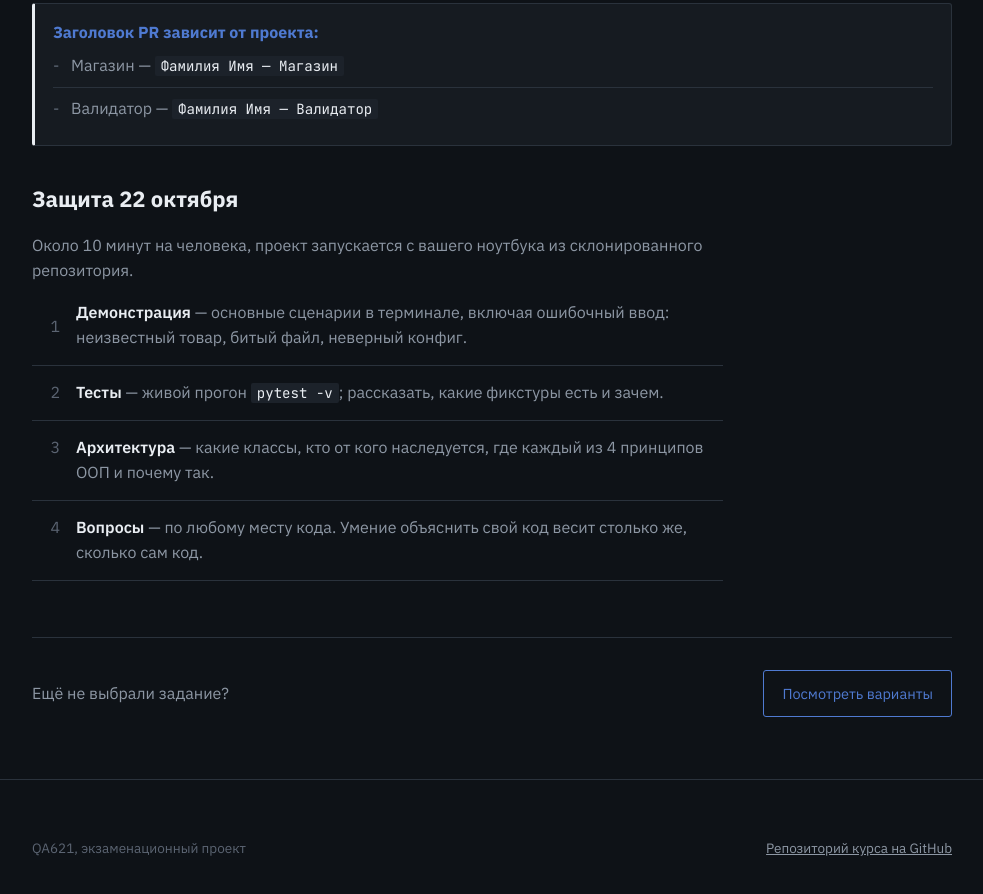
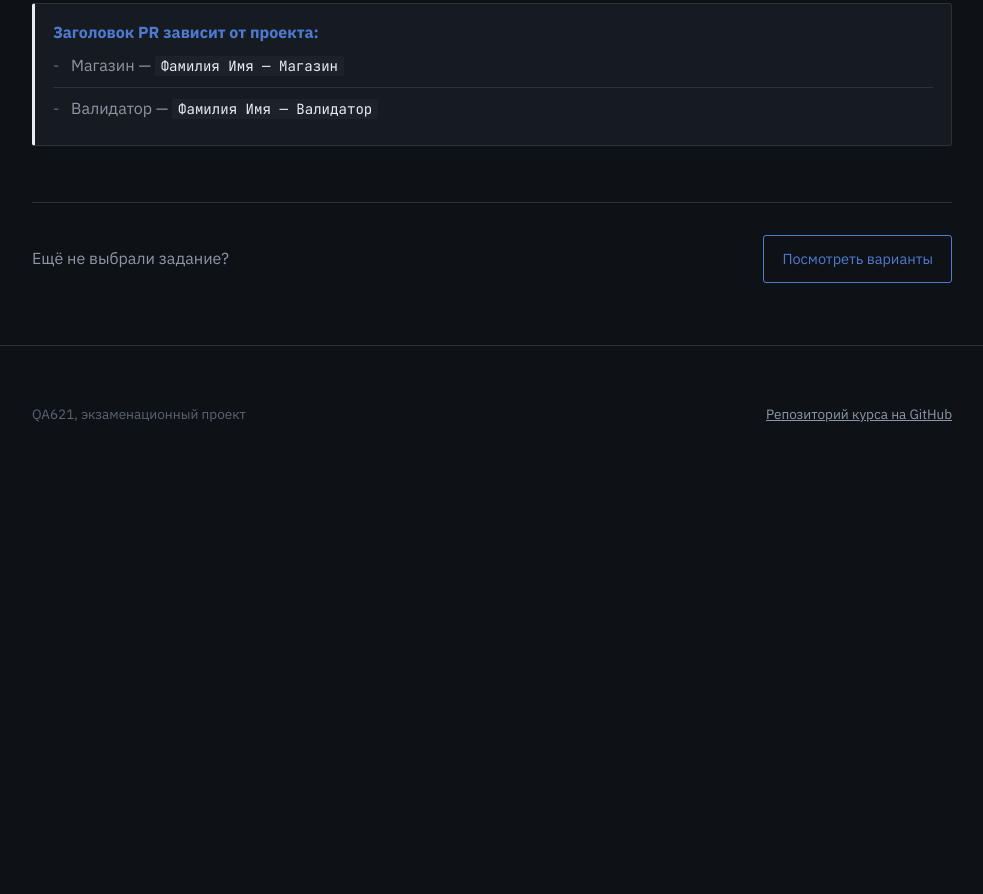
Before and after one commit to ZakharMarinin/QA621-Final-Project, a plain HTML site: page docs/submission.html in a window 1280 px wide. Shown: the part 2116-3010 px from the top of the page, without its empty margins (148-1131 px from the left). After the commit the page ends 2619 px from the top, so only its background shows below. Drawn offline with Linux system fonts and the light colour scheme.

Commit message:
quic fix

```diff
--- a/docs/submission.html
+++ b/docs/submission.html
@@ -103,16 +103,6 @@
         </ul>
       </div>
 
-      <section>
-        <h2>Защита 22 октября</h2>
-        <p>Около 10 минут на человека, проект запускается с вашего ноутбука из склонированного репозитория.</p>
-        <ol class="reqs">
-          <li><strong>Демонстрация</strong> — основные сценарии в терминале, включая ошибочный ввод: неизвестный товар, битый файл, неверный конфиг.</li>
-          <li><strong>Тесты</strong> — живой прогон <code>pytest -v</code>; рассказать, какие фикстуры есть и зачем.</li>
-          <li><strong>Архитектура</strong> — какие классы, кто от кого наследуется, где каждый из 4 принципов ООП и почему так.</li>
-          <li><strong>Вопросы</strong> — по любому месту кода. Умение объяснить свой код весит столько же, сколько сам код.</li>
-        </ol>
-      </section>
     </div>
 
     <div class="cta-footer">
```
